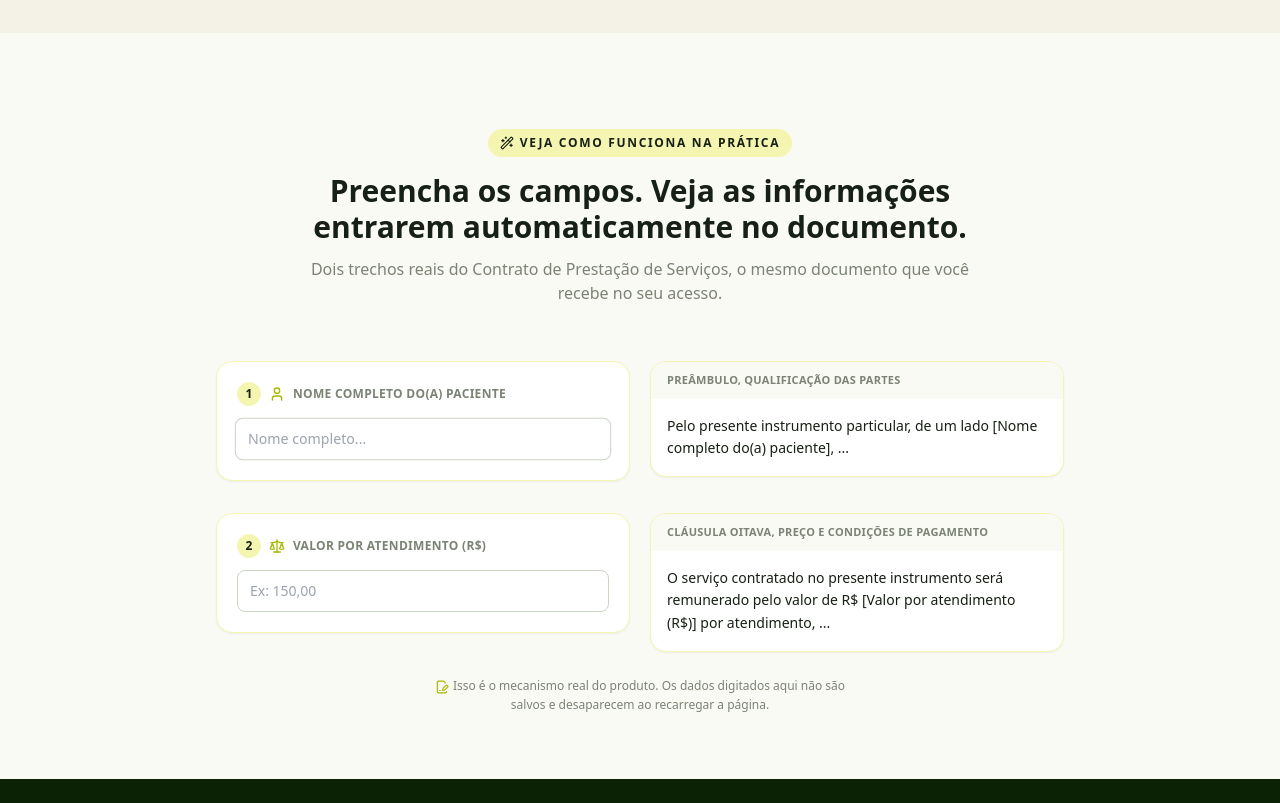
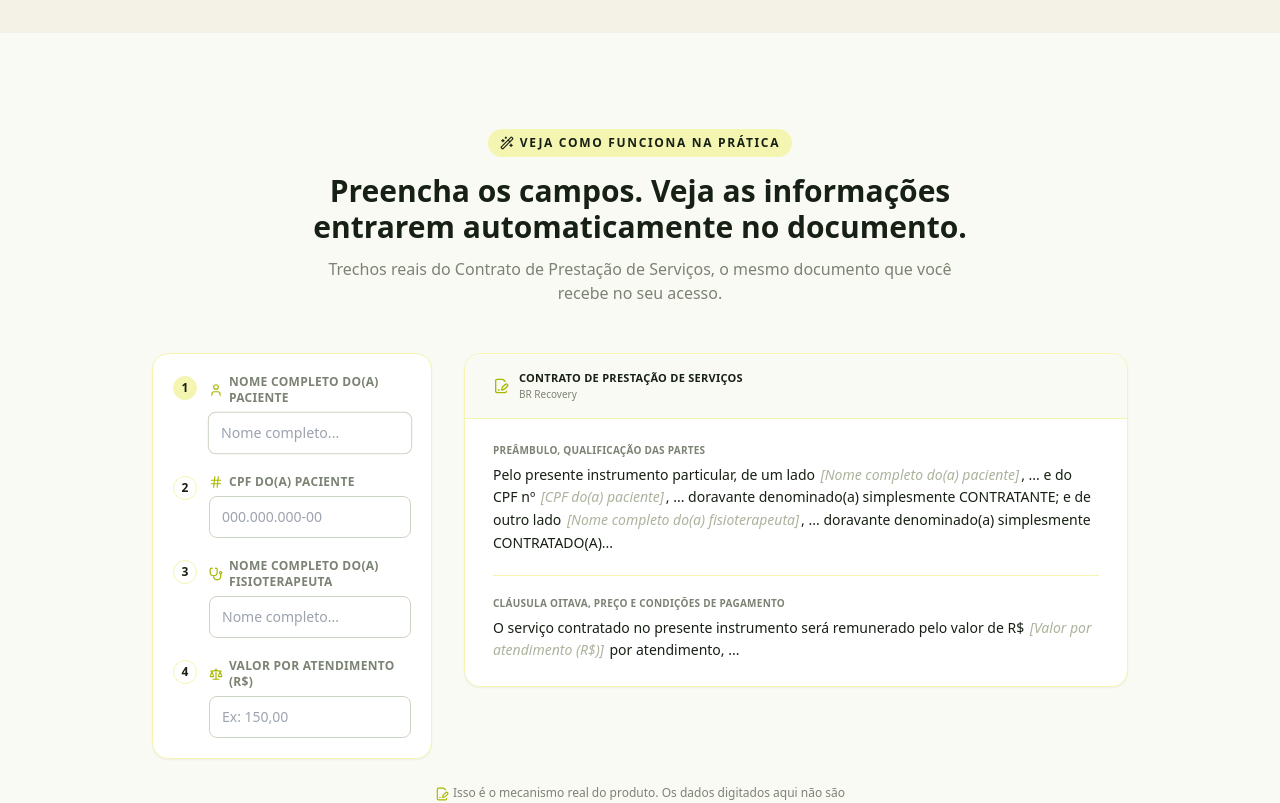
Before and after one commit to biaroddrigues/DocumentosBR, a React (Vite) app: page / in a window 1280 px wide. Shown: the part 1140-1943 px from the top of the page. Built offline with nearby package versions, Linux system fonts and the light colour scheme.

Commit message:
Update DocMicroDemo.jsx

```diff
--- a/src/DocMicroDemo.jsx
+++ b/src/DocMicroDemo.jsx
@@ -9,29 +9,32 @@
 // dentro do produto (DocumentosBR e FichasClinicas são repositórios e
 // deploys separados, não há import automático entre os dois):
 //
-// - buildMergeMap / renderMergedClause: copiadas verbatim do mecanismo real
-//   de merge tags de FichaEditorApp.jsx (por volta das linhas 6063-6080,
-//   funções usadas ali para todos os Documentos Burocráticos).
-// - Rótulo, placeholder e mergeKey dos dois campos usados aqui:
-//   "Nome completo do(a) paciente" -> pacienteNome, copiado verbatim de
-//   FichaEditorApp.jsx, case "doc-contrato-servicos", seção 02
-//   (CONTRATANTE), por volta da linha 8964.
-//   "Valor por atendimento (R$)" -> valorAtendimento, copiado verbatim da
-//   seção 09 (Cláusula Oitava), por volta da linha 9025.
-// - Trechos de cláusula: prefixos literais e não reescritos do texto real
-//   das seções 04 ("Preâmbulo, Qualificação das Partes", linha 8988) e 09
-//   ("Cláusula Oitava, Preço e Condições de Pagamento", linha 9027).
-//   Cada trecho para com "..." no primeiro ponto natural (vírgula) antes de
-//   um token que esta demonstração não expõe como campo (nacionalidade, RG,
-//   CPF, endereço etc.), por decisão explícita de não mostrar o Preâmbulo
-//   inteiro com vários campos vazios entre colchetes.
+// - buildMergeMap: copiada verbatim do mecanismo real de merge tags de
+//   FichaEditorApp.jsx (por volta das linhas 6063-6069).
+// - renderMergedClauseNodes: variante em nós React de renderMergedClause
+//   (mesma origem, linhas 6070-6076), reescrita para permitir destacar cada
+//   valor individualmente em vez de só devolver uma string.
+// - Rótulo, placeholder e mergeKey dos quatro campos usados aqui, copiados
+//   verbatim de FichaEditorApp.jsx, case "doc-contrato-servicos":
+//   "Nome completo do(a) paciente" -> pacienteNome, seção 02, linha ~8964.
+//   "CPF" (paciente) -> pacienteCPF, seção 02, linha ~8969.
+//   "Nome completo do(a) fisioterapeuta" -> fisioNome, seção 03, linha ~8977.
+//   "Valor por atendimento (R$)" -> valorAtendimento, seção 09, linha ~9025.
+// - Trechos de cláusula: montados só com substrings literais e não
+//   reescritas do texto real das seções 04 ("Preâmbulo, Qualificação das
+//   Partes", linha ~8988) e 09 ("Cláusula Oitava, Preço e Condições de
+//   Pagamento", linha ~9027), unidas por marcadores explícitos "..." nos
+//   pontos em que o trecho pula tokens reais que esta demonstração não expõe
+//   como campo (nacionalidade, estado civil, profissão, RG, endereço). Nada
+//   entre os "..." foi reescrito, resumido ou parafraseado; cada pedaço
+//   mantido é uma cópia exata do texto do contrato real.
 //
 // SE O TEXTO REAL DO CONTRATO DE PRESTAÇÃO DE SERVIÇOS MUDAR dentro do
 // produto, esta demonstração precisa ser revisada manualmente para
 // continuar batendo com o documento real.
 // ---------------------------------------------------------------------------
 import { useEffect, useRef, useState } from "react";
-import { FileSignature, User, Scale, Wand2 } from "lucide-react";
+import { FileSignature, User, Hash, Stethoscope, Scale, Wand2 } from "lucide-react";
 
 const BRAND = {
   bg: "#FAFAF4",
@@ -42,7 +45,10 @@ const BRAND = {
 };
 
 // ---------------------------------------------------------------------------
-// Motor de merge real (copiado verbatim, ver nota de origem no topo).
+// Motor de merge real (buildMergeMap copiada verbatim, ver nota de origem no
+// topo). renderMergedClauseNodes é a mesma lógica de substituição de
+// {{token}}, mas devolvendo nós React em vez de uma string, para que cada
+// valor mesclado possa reagir individualmente quando muda.
 // ---------------------------------------------------------------------------
 function buildMergeMap(fields) {
   const map = {};
@@ -51,30 +57,52 @@ function buildMergeMap(fields) {
   }
   return map;
 }
-function renderMergedClause(text, mergeMap) {
-  return String(text || "").replace(/\{\{(\w+)\}\}/g, (full, key) => {
-    const entry = mergeMap && mergeMap[key];
-    if (!entry) return "";
-    return entry.value ? entry.value : `[${entry.label}]`;
+function renderMergedClauseNodes(text, mergeMap, registerTokenRef) {
+  const partes = String(text || "").split(/(\{\{\w+\}\})/g);
+  return partes.map((parte, i) => {
+    const m = parte.match(/^\{\{(\w+)\}\}$/);
+    if (!m) return parte;
+    const key = m[1];
+    const entry = mergeMap[key];
+    if (!entry) return null;
+    const preenchido = !!entry.value;
+    return (
+      <span
+        key={key}
+        ref={(el) => registerTokenRef(key, el)}
+        className={preenchido ? "bdr-docdemo-token bdr-docdemo-token-preenchido" : "bdr-docdemo-token bdr-docdemo-token-vazio"}
+      >
+        {preenchido ? entry.value : `[${entry.label}]`}
+      </span>
+    );
   });
 }
 
 // ---------------------------------------------------------------------------
 // Conteúdo real: rótulos, placeholders e trechos de cláusula (ver nota de
-// origem no topo do arquivo). Nada aqui foi inventado ou reescrito.
+// origem no topo do arquivo). Nada aqui foi inventado ou reescrito, os "..."
+// marcam explicitamente onde o trecho pula texto real não exposto.
 // ---------------------------------------------------------------------------
-const CAMPO_NOME = { mergeKey: "pacienteNome", label: "Nome completo do(a) paciente", placeholder: "Nome completo..." };
-const CAMPO_VALOR = { mergeKey: "valorAtendimento", label: "Valor por atendimento (R$)", placeholder: "Ex: 150,00" };
-const TRECHO_PREAMBULO = "Pelo presente instrumento particular, de um lado {{pacienteNome}}, ...";
-const TRECHO_CLAUSULA_VALOR = "O serviço contratado no presente instrumento será remunerado pelo valor de R$ {{valorAtendimento}} por atendimento, ...";
+const CAMPOS = [
+  { mergeKey: "pacienteNome", label: "Nome completo do(a) paciente", placeholder: "Nome completo...", icon: User },
+  { mergeKey: "pacienteCPF", label: "CPF do(a) paciente", placeholder: "000.000.000-00", icon: Hash },
+  { mergeKey: "fisioNome", label: "Nome completo do(a) fisioterapeuta", placeholder: "Nome completo...", icon: Stethoscope },
+  { mergeKey: "valorAtendimento", label: "Valor por atendimento (R$)", placeholder: "Ex: 150,00", icon: Scale },
+];
+
+const TRECHO_PREAMBULO =
+  "Pelo presente instrumento particular, de um lado {{pacienteNome}}, ... e do CPF nº {{pacienteCPF}}, ... doravante denominado(a) simplesmente CONTRATANTE; e de outro lado {{fisioNome}}, ... doravante denominado(a) simplesmente CONTRATADO(A)...";
+const TRECHO_CLAUSULA_VALOR =
+  "O serviço contratado no presente instrumento será remunerado pelo valor de R$ {{valorAtendimento}} por atendimento, ...";
 
 // ---------------------------------------------------------------------------
 // Sinalização de affordance, mesmo princípio da rodada de UX das Fichas:
 // campo que pode ser usado chama atenção (halo + leve escala) -> pessoa
-// interage -> o halo para para aquela sessão -> o trecho correspondente do
-// documento reage com uma microanimação curta -> só então o próximo campo
-// passa a chamar atenção. Nunca dois elementos pulsando ao mesmo tempo.
-// Reduced motion: sem halo/pulso, só um realce estático.
+// interage -> o halo para para aquela sessão -> só o VALOR correspondente
+// dentro do documento reage com uma microanimação curta (não o parágrafo
+// inteiro) -> só então o próximo campo passa a chamar atenção. Nunca dois
+// campos pulsando ao mesmo tempo. Reduced motion: sem halo/pulso, só um
+// realce estático no campo da vez.
 // ---------------------------------------------------------------------------
 const HALO_STYLE_ID = "bdr-docdemo-halo-styles";
 const HALO_CSS = `
@@ -90,14 +118,17 @@ const HALO_CSS = `
   53%  { box-shadow: 0 0 0 0 rgba(167,184,0,0); transform: scale(1); }
   100% { box-shadow: 0 0 0 0 rgba(167,184,0,0); transform: scale(1); }
 }
-@keyframes bdrDocResultUpdate {
-  0%   { box-shadow: 0 0 0 0 rgba(167,184,0,0); background-color: rgba(167,184,0,0); }
-  28%  { box-shadow: 0 0 0 5px rgba(167,184,0,0.16); background-color: rgba(167,184,0,0.22); }
-  100% { box-shadow: 0 0 0 0 rgba(167,184,0,0); background-color: rgba(167,184,0,0); }
+@keyframes bdrDocTokenPulse {
+  0%   { box-shadow: 0 0 0 0 rgba(167,184,0,0); background-color: #FDF3B0; }
+  30%  { box-shadow: 0 0 0 4px rgba(167,184,0,0.22); background-color: #F3F5B0; }
+  100% { box-shadow: 0 0 0 0 rgba(167,184,0,0); background-color: #F3F5B0; }
 }
 .bdr-docdemo-halo { animation: bdrDocHaloBurst 6s ease-in-out infinite; border-radius: 8px; }
 .bdr-docdemo-static { box-shadow: 0 0 0 3px rgba(167,184,0,0.35); border-radius: 8px; }
-.bdr-docdemo-result { animation: bdrDocResultUpdate 0.6s ease-out 1; border-radius: 8px; }
+.bdr-docdemo-token { border-radius: 3px; padding: 0 2px; }
+.bdr-docdemo-token-preenchido { background-color: #F3F5B0; color: #172014; font-weight: 600; }
+.bdr-docdemo-token-vazio { color: #ABB39D; font-style: italic; }
+.bdr-docdemo-token-pulse { animation: bdrDocTokenPulse 0.7s ease-out 1; }
 `;
 function ensureHaloStylesInjected() {
   if (typeof document === "undefined" || document.getElementById(HALO_STYLE_ID)) return;
@@ -123,16 +154,22 @@ function usePrefersReducedMotion() {
   return reduced;
 }
 
-function ExemploCampo({ icon: Icon, tituloTrecho, campo, value, onChange, inputRef, onFocus, resultRef, trecho, mergeMap, numero }) {
+function CampoFormulario({ campo, numero, ativo, value, onChange, onFocus, inputRef }) {
+  const Icon = campo.icon;
   return (
-    <div className="grid sm:grid-cols-2 gap-4 sm:gap-5 items-start">
-      <div className="bg-white rounded-2xl border shadow-sm p-5" style={{ borderColor: BRAND.highlight }}>
-        <div className="flex items-center gap-2 mb-3">
-          <span className="flex h-6 w-6 shrink-0 items-center justify-center rounded-full border text-xs font-semibold" style={{ borderColor: BRAND.highlight, backgroundColor: BRAND.highlight, color: BRAND.ink }}>
-            {numero}
+    <div className="flex items-start gap-3">
+      <span
+        className="flex h-6 w-6 shrink-0 items-center justify-center rounded-full border text-xs font-semibold mt-0.5"
+        style={{ borderColor: BRAND.highlight, backgroundColor: ativo ? BRAND.highlight : "#fff", color: BRAND.ink }}
+      >
+        {numero}
+      </span>
+      <div className="flex-1 min-w-0">
+        <div className="flex items-center gap-1.5 mb-1.5">
+          <Icon className="h-3.5 w-3.5 shrink-0" style={{ color: BRAND.accent }} />
+          <span className="text-xs font-semibold uppercase tracking-wide" style={{ color: BRAND.inkMuted }}>
+            {campo.label}
           </span>
-          <Icon className="h-4 w-4" style={{ color: BRAND.accent }} />
-          <span className="text-xs font-semibold uppercase tracking-wide" style={{ color: BRAND.inkMuted }}>{campo.label}</span>
         </div>
         <input
           ref={inputRef}
@@ -145,105 +182,73 @@ function ExemploCampo({ icon: Icon, tituloTrecho, campo, value, onChange, inputR
           style={{ borderColor: "#CBD5C4", color: BRAND.ink }}
         />
       </div>
-      <div className="rounded-2xl border shadow-sm overflow-hidden bg-white" style={{ borderColor: BRAND.highlight }}>
-        <div className="px-4 py-2.5 text-[11px] font-semibold uppercase tracking-wide" style={{ backgroundColor: BRAND.bg, color: BRAND.inkMuted }}>
-          {tituloTrecho}
-        </div>
-        <div ref={resultRef} className="p-4 text-sm leading-relaxed" style={{ color: BRAND.ink }}>
-          {renderMergedClause(trecho, mergeMap)}
-        </div>
-      </div>
     </div>
   );
 }
 
 export default function DocMicroDemo() {
   const reducedMotion = usePrefersReducedMotion();
-  const [nome, setNome] = useState("");
-  const [valor, setValor] = useState("");
-  const [stage, setStage] = useState("nome"); // "nome" -> "valor"
-  const nomeDoneRef = useRef(false);
-  const valorDoneRef = useRef(false);
-  const nomeInputRef = useRef(null);
-  const valorInputRef = useRef(null);
-  const nomeResultRef = useRef(null);
-  const valorResultRef = useRef(null);
-  const nomeDebounce = useRef(null);
-  const valorDebounce = useRef(null);
+  const [values, setValues] = useState(() => Object.fromEntries(CAMPOS.map((c) => [c.mergeKey, ""])));
+  const [stage, setStage] = useState(0);
+
+  const doneRefs = useRef(CAMPOS.map(() => false));
+  const inputRefs = useRef(CAMPOS.map(() => null));
+  const tokenRefs = useRef({});
+  const debounceRefs = useRef(CAMPOS.map(() => null));
 
   useEffect(() => { ensureHaloStylesInjected(); }, []);
 
-  // Campo 1 (nome): halo entra em cena pouco depois da seção aparecer.
+  // Relay sequencial: só o campo da vez chama atenção; nunca dois ao mesmo
+  // tempo. Ao focar um campo, seu halo para para aquela sessão e, se era o
+  // campo da vez, o relay avança para o próximo.
   useEffect(() => {
-    if (nomeDoneRef.current) return;
-    const el = nomeInputRef.current;
+    if (stage >= CAMPOS.length || doneRefs.current[stage]) return;
+    const el = inputRefs.current[stage];
     if (!el) return;
     if (reducedMotion) {
-      const t = setTimeout(() => { if (!nomeDoneRef.current) el.classList.add("bdr-docdemo-static"); }, 350);
+      const t = setTimeout(() => { if (!doneRefs.current[stage]) el.classList.add("bdr-docdemo-static"); }, 300);
       return () => clearTimeout(t);
     }
-    const t = setTimeout(() => { if (!nomeDoneRef.current) el.classList.add("bdr-docdemo-halo"); }, 600);
-    return () => clearTimeout(t);
-  }, [reducedMotion]);
-
-  // Campo 2 (valor): só começa a chamar atenção depois que o campo 1 foi
-  // interagido, nunca os dois pulsando ao mesmo tempo.
-  useEffect(() => {
-    if (stage !== "valor" || valorDoneRef.current) return;
-    const el = valorInputRef.current;
-    if (!el) return;
-    if (reducedMotion) {
-      const t = setTimeout(() => { if (!valorDoneRef.current) el.classList.add("bdr-docdemo-static"); }, 300);
-      return () => clearTimeout(t);
-    }
-    const t = setTimeout(() => { if (!valorDoneRef.current) el.classList.add("bdr-docdemo-halo"); }, 500);
+    const t = setTimeout(() => { if (!doneRefs.current[stage]) el.classList.add("bdr-docdemo-halo"); }, stage === 0 ? 600 : 500);
     return () => clearTimeout(t);
   }, [stage, reducedMotion]);
 
-  function pulseResult(el) {
-    if (!el || reducedMotion) return;
-    el.classList.remove("bdr-docdemo-result");
-    void el.offsetWidth;
-    el.classList.add("bdr-docdemo-result");
-    setTimeout(() => el.classList.remove("bdr-docdemo-result"), 650);
+  function handleFocus(i) {
+    if (doneRefs.current[i]) return;
+    doneRefs.current[i] = true;
+    inputRefs.current[i]?.classList.remove("bdr-docdemo-halo", "bdr-docdemo-static");
+    if (i === stage) setStage(i + 1);
   }
 
-  function handleNomeFocus() {
-    if (nomeDoneRef.current) return;
-    nomeDoneRef.current = true;
-    nomeInputRef.current?.classList.remove("bdr-docdemo-halo", "bdr-docdemo-static");
-    setStage("valor");
-  }
-  function handleValorFocus() {
-    if (valorDoneRef.current) return;
-    valorDoneRef.current = true;
-    valorInputRef.current?.classList.remove("bdr-docdemo-halo", "bdr-docdemo-static");
+  function pulseToken(mergeKey) {
+    const el = tokenRefs.current[mergeKey];
+    if (!el || reducedMotion) return;
+    el.classList.remove("bdr-docdemo-token-pulse");
+    void el.offsetWidth;
+    el.classList.add("bdr-docdemo-token-pulse");
+    setTimeout(() => el.classList.remove("bdr-docdemo-token-pulse"), 750);
   }
 
-  function handleNomeChange(e) {
-    const v = e.target.value;
-    setNome(v);
-    clearTimeout(nomeDebounce.current);
-    if (!v.trim()) return;
-    nomeDebounce.current = setTimeout(() => pulseResult(nomeResultRef.current), 400);
-  }
-  function handleValorChange(e) {
-    const v = e.target.value.replace(/[^0-9.,]/g, "");
-    setValor(v);
-    clearTimeout(valorDebounce.current);
-    if (!v.trim()) return;
-    valorDebounce.current = setTimeout(() => pulseResult(valorResultRef.current), 400);
+  function handleChange(i, campo) {
+    return (e) => {
+      const raw = e.target.value;
+      const v = campo.mergeKey === "pacienteCPF" || campo.mergeKey === "valorAtendimento"
+        ? raw.replace(/[^0-9.,-]/g, "")
+        : raw;
+      setValues((prev) => ({ ...prev, [campo.mergeKey]: v }));
+      clearTimeout(debounceRefs.current[i]);
+      if (!v.trim()) return;
+      debounceRefs.current[i] = setTimeout(() => pulseToken(campo.mergeKey), 400);
+    };
   }
 
-  const mergeMap = buildMergeMap([
-    { mergeKey: CAMPO_NOME.mergeKey, value: nome, label: CAMPO_NOME.label },
-    { mergeKey: CAMPO_VALOR.mergeKey, value: valor, label: CAMPO_VALOR.label },
-  ]);
+  const mergeMap = buildMergeMap(CAMPOS.map((c) => ({ mergeKey: c.mergeKey, value: values[c.mergeKey], label: c.label })));
+  const registerTokenRef = (key, el) => { tokenRefs.current[key] = el; };
 
   return (
     <section id="demonstracao" className="pt-16 sm:pt-24 pb-12 sm:pb-16 scroll-mt-16" style={{ backgroundColor: BRAND.bg }}>
-      <div className="max-w-4xl mx-auto px-4 sm:px-6">
-        <div className="text-center max-w-2xl mx-auto mb-10 sm:mb-14">
+      <div className="max-w-5xl mx-auto px-4 sm:px-6">
+        <div className="text-center max-w-2xl mx-auto mb-10 sm:mb-12">
           <div
             className="inline-flex items-center gap-1.5 text-[10px] sm:text-xs font-semibold uppercase tracking-[0.14em] rounded-full px-3 py-1.5 mb-4"
             style={{ backgroundColor: BRAND.highlight, color: BRAND.ink }}
@@ -253,37 +258,59 @@ export default function DocMicroDemo() {
           </div>
           <h2 className="text-2xl sm:text-3xl font-bold mb-3">Preencha os campos. Veja as informações entrarem automaticamente no documento.</h2>
           <p className="text-sm sm:text-base leading-relaxed" style={{ color: BRAND.inkMuted }}>
-            Dois trechos reais do Contrato de Prestação de Serviços, o mesmo documento que você recebe no seu acesso.
+            Trechos reais do Contrato de Prestação de Serviços, o mesmo documento que você recebe no seu acesso.
           </p>
         </div>
 
-        <div className="space-y-6 sm:space-y-8">
-          <ExemploCampo
-            numero="1"
-            icon={User}
-            tituloTrecho="Preâmbulo, Qualificação das Partes"
-            campo={CAMPO_NOME}
-            value={nome}
-            onChange={handleNomeChange}
-            onFocus={handleNomeFocus}
-            inputRef={nomeInputRef}
-            resultRef={nomeResultRef}
-            trecho={TRECHO_PREAMBULO}
-            mergeMap={mergeMap}
-          />
-          <ExemploCampo
-            numero="2"
-            icon={Scale}
-            tituloTrecho="Cláusula Oitava, Preço e Condições de Pagamento"
-            campo={CAMPO_VALOR}
-            value={valor}
-            onChange={handleValorChange}
-            onFocus={handleValorFocus}
-            inputRef={valorInputRef}
-            resultRef={valorResultRef}
-            trecho={TRECHO_CLAUSULA_VALOR}
-            mergeMap={mergeMap}
-          />
+        <div className="grid lg:grid-cols-[minmax(0,280px)_1fr] gap-5 lg:gap-8 items-start">
+          <div className="bg-white rounded-2xl border shadow-sm p-5 space-y-5" style={{ borderColor: BRAND.highlight }}>
+            {CAMPOS.map((campo, i) => (
+              <CampoFormulario
+                key={campo.mergeKey}
+                campo={campo}
+                numero={i + 1}
+                ativo={stage === i && !doneRefs.current[i]}
+                value={values[campo.mergeKey]}
+                onChange={handleChange(i, campo)}
+                onFocus={() => handleFocus(i)}
+                inputRef={(el) => { inputRefs.current[i] = el; }}
+              />
+            ))}
+          </div>
+
+          <div className="rounded-2xl border shadow-sm overflow-hidden bg-white" style={{ borderColor: BRAND.highlight }}>
+            <div
+              className="px-5 sm:px-7 py-4 flex items-center gap-2.5 border-b"
+              style={{ backgroundColor: BRAND.bg, borderColor: BRAND.highlight }}
+            >
+              <FileSignature className="h-4 w-4 shrink-0" style={{ color: BRAND.accent }} />
+              <div className="min-w-0">
+                <p className="text-[11px] font-semibold uppercase tracking-wide truncate" style={{ color: BRAND.ink }}>
+                  Contrato de Prestação de Serviços
+                </p>
+                <p className="text-[10px]" style={{ color: BRAND.inkMuted }}>BR Recovery</p>
+              </div>
+            </div>
+            <div className="px-5 sm:px-7 py-5 sm:py-6 space-y-5">
+              <div>
+                <p className="text-[10px] font-semibold uppercase tracking-wide mb-1.5" style={{ color: BRAND.inkMuted }}>
+                  Preâmbulo, Qualificação das Partes
+                </p>
+                <p className="text-sm leading-relaxed" style={{ color: BRAND.ink }}>
+                  {renderMergedClauseNodes(TRECHO_PREAMBULO, mergeMap, registerTokenRef)}
+                </p>
+              </div>
+              <div className="border-t" style={{ borderColor: BRAND.highlight }} />
+              <div>
+                <p className="text-[10px] font-semibold uppercase tracking-wide mb-1.5" style={{ color: BRAND.inkMuted }}>
+                  Cláusula Oitava, Preço e Condições de Pagamento
+                </p>
+                <p className="text-sm leading-relaxed" style={{ color: BRAND.ink }}>
+                  {renderMergedClauseNodes(TRECHO_CLAUSULA_VALOR, mergeMap, registerTokenRef)}
+                </p>
+              </div>
+            </div>
+          </div>
         </div>
 
         <p className="text-xs mt-6 text-center max-w-md mx-auto leading-relaxed" style={{ color: BRAND.inkMuted }}>
```
